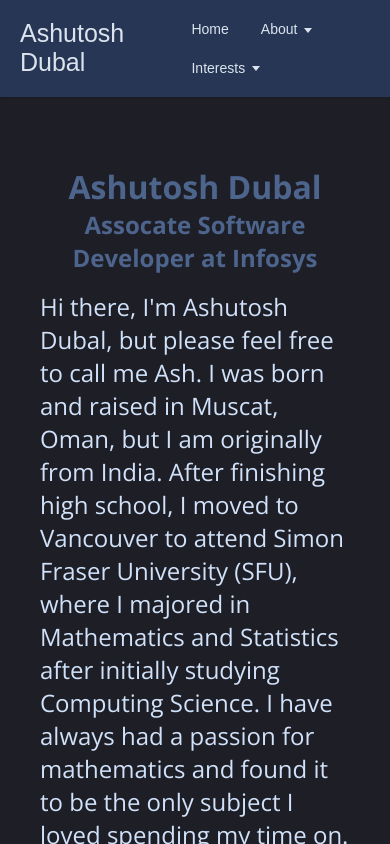
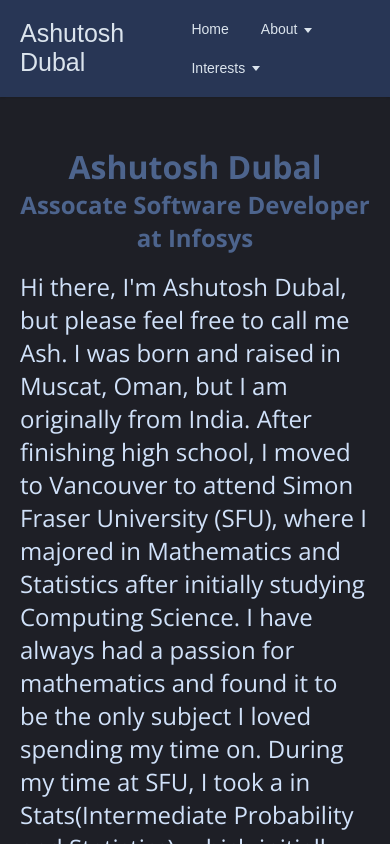
Before and after one commit to Ashutosh-Dubal/my-projects, a React (Create React App) app: page /my-projects/about in a window 390 px wide. Shown: the top 844 px of the page. Built offline with nearby package versions, Linux system fonts and the light colour scheme.

Commit message:
fixed some css code

```diff
--- a/src/Styling/AboutMePage.css
+++ b/src/Styling/AboutMePage.css
@@ -31,9 +31,3 @@
 body {
     background-color: #1E1F26;
 }
-
-@media (max-width: 600px) {
-    .about-me-page {
-      padding: 20px;
-    }
-}
```
